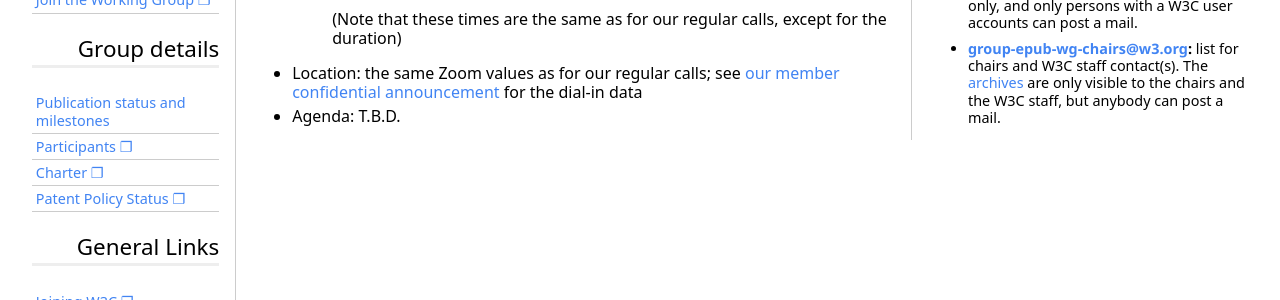
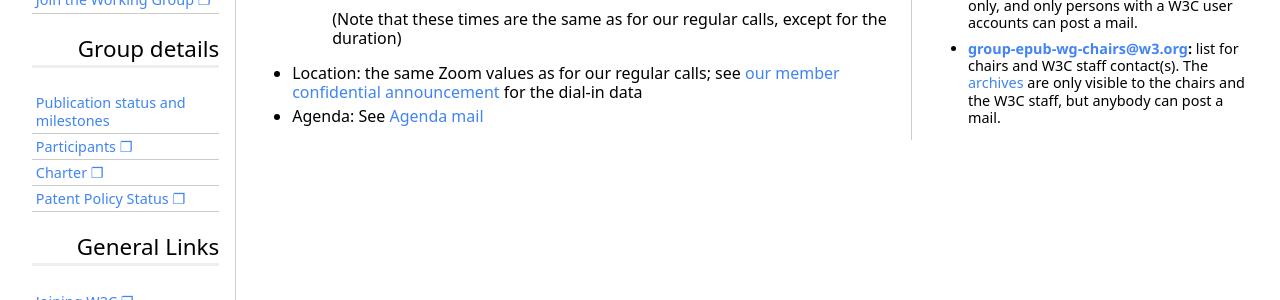
Before and after one commit to w3c/epub-wg, a Jekyll site: the page built from Meetings/F2F/2020_October.md, in a window 1280 px wide. Shown: the part 382-682 px from the top of the page. Built offline with Jekyll 4.4.1, drawn with Linux system fonts in a browser that asks for light colours; some web fonts are replaced; our own code applies the rules of GitHub Pages for plain Markdown files.

Commit message:
Have added agenda for the F2F

```diff
--- a/Meetings/F2F/2020_October.md
+++ b/Meetings/F2F/2020_October.md
@@ -11,4 +11,4 @@ layout: default
 
     (Note that these times are the same as for our regular calls, except for the duration)
 * Location: the same Zoom values as for our regular calls; see [our member confidential announcement](https://lists.w3.org/Archives/Member/member-{{ site.wgname_lc }}-wg/2020Aug/0000.html) for the dial-in data
-* Agenda: T.B.D.
+* Agenda: See [Agenda mail](https://lists.w3.org/Archives/Public/public-epub-wg/2020Oct/0034.html)
```
